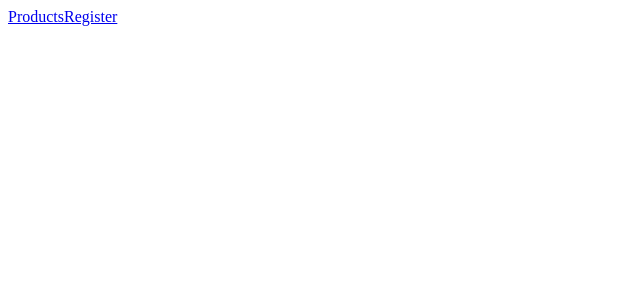
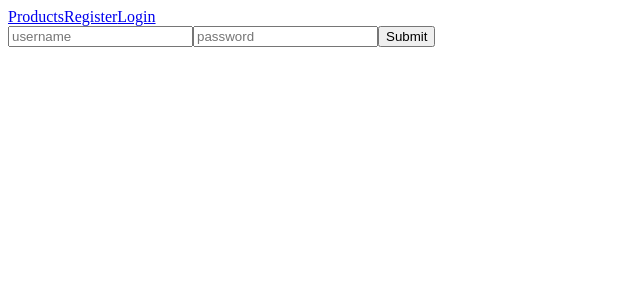
Before and after one commit to pawanbenjamin/shopper-bopper, a React (Create React App) app in the folder client/: page /login in a window 1280 px wide. Shown: the top 300 px of the page, without its empty margins (0-640 px from the left). Built offline with nearby package versions, Linux system fonts and the light colour scheme.

Commit message:
login component dried

```diff
--- a/client/src/App.js
+++ b/client/src/App.js
@@ -2,7 +2,7 @@ import "./App.css";
 
 import { BrowserRouter as Router, Link, Route, Switch } from "react-router-dom";
 
-import Register from "./components/Register";
+import Auth from "./components/Auth";
 import Products from "./components/Products";
 
 function App() {
@@ -11,12 +11,16 @@ function App() {
       <Router>
         <Link to="/products">Products</Link>
         <Link to="/register">Register</Link>
+        <Link to="/login">Login</Link>
         <Switch>
           <Route path="/register">
-            <Register />
+            <Auth />
           </Route>
           <Route path="/products">
             <Products />
+          </Route>
+          <Route path="/login">
+            <Auth />
           </Route>
         </Switch>
       </Router>
--- a/client/src/components/Register.js
+++ b/client/src/components/Auth.js
@@ -1,16 +1,19 @@
-import React, { useState } from "react";
+import React, { useEffect, useState } from "react";
+import { useLocation } from "react-router";
 
 function Register(props) {
+  const { pathname } = useLocation();
   const [username, setUsername] = useState("");
   const [password, setPassword] = useState("");
 
+  useEffect(() => {
+    console.log(location);
+  });
+
   const handleSubmit = async (e) => {
     e.preventDefault();
-    console.log({
-      username,
-      password,
-    });
-    const respone = await fetch("/auth/register", {
+
+    const respone = await fetch(`/auth${pathname}`, {
       method: "POST",
       headers: {
         "Content-Type": "application/json",
```
